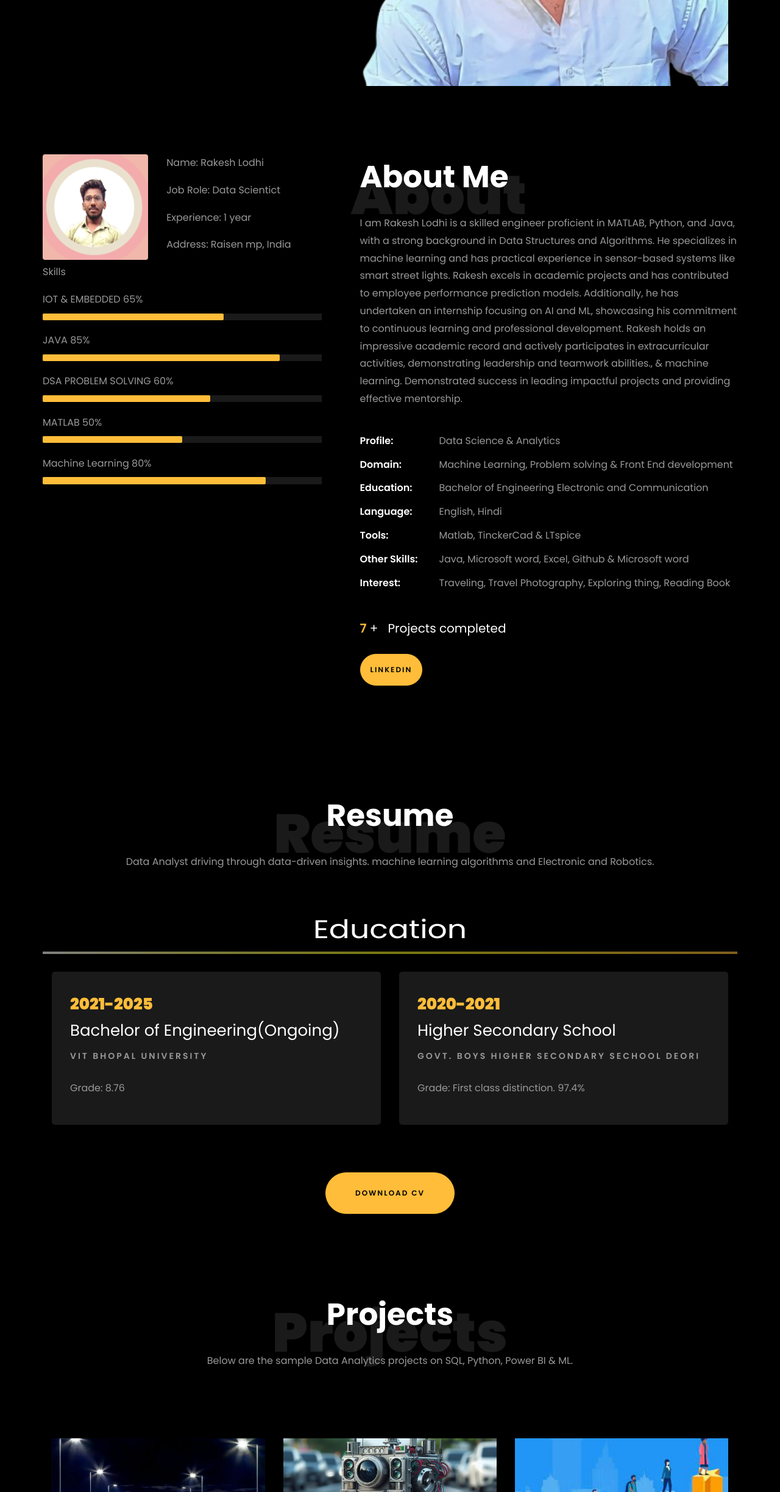
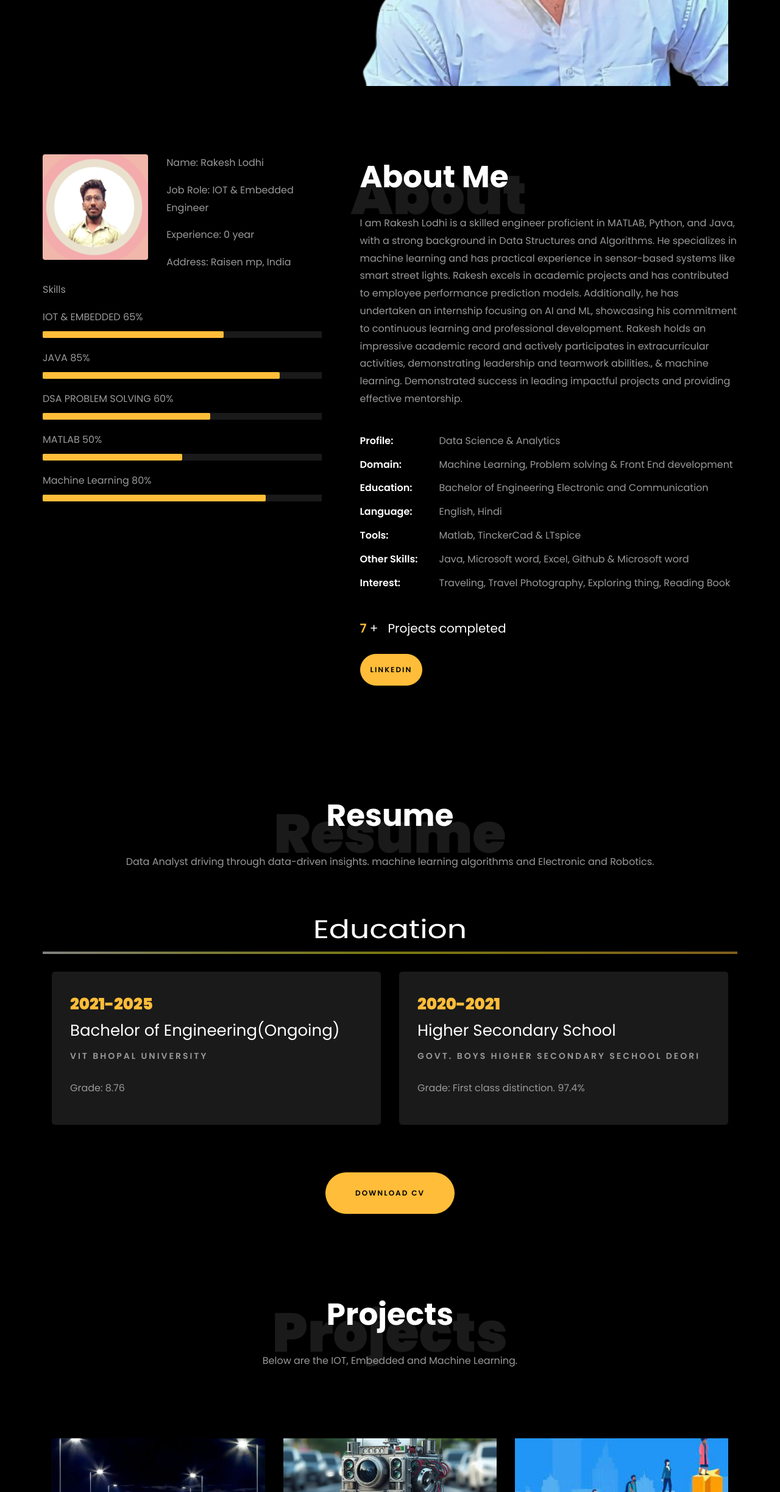
Before and after one commit to Rakeshlodhi34/portfolio, a plain HTML site: page index.html in a window 1280 px wide. Shown: the part 609-3055 px from the top of the page at 61% size. Drawn offline with Linux system fonts and the light colour scheme; a web font is replaced by a local one.

Commit message:
Update index.html

```diff
--- a/index.html
+++ b/index.html
@@ -220,8 +220,8 @@
 									<div class="col-sm-6 col-md-7">
 									  <div class="about-info">
 										<p><span class="title-s">Name: </span> <span>Rakesh Lodhi</span></p>
-										<p><span class="title-s">Job Role: </span> <span>Data Scientict</span></p>
-										<p><span class="title-s">Experience: </span> <span>1 year</span></p>
+										<p><span class="title-s">Job Role: </span> <span>IOT & Embedded Engineer</span></p>
+										<p><span class="title-s">Experience: </span> <span>0 year</span></p>
 										<p><span class="title-s">Address: </span> <span>Raisen mp, India</span></p>
 									  </div>
 									</div>
@@ -391,7 +391,7 @@
 
     		<div class="row justify-content-center mt-5">
     			<div class="col-md-6 text-center ftco-animate">
-    				<p><a href="#" class="btn btn-primary py-4 px-5">Download CV</a></p>
+    				<p><a href="https://www.linkedin.com/in/rakeshlodhi34/overlay/1708229283520/single-media-viewer/?profileId=ACoAADpg92UBimwdhQ7LTXUvREeUd7zopMxTM8Y" class="btn btn-primary py-4 px-5">Download CV</a></p>
     			</div>
     		</div>
     	</div>
@@ -405,7 +405,7 @@
           <div class="col-md-7 heading-section text-center ftco-animate">
             <h1 class="big big-2">Projects</h1>
             <h2 class="mb-4">Projects</h2>
-            <p>Below are the sample Data Analytics projects on SQL, Python, Power BI & ML.</p>
+            <p>Below are the IOT, Embedded and Machine Learning.</p>
           </div>
         </div>
         <div class="row d-flex">
```
